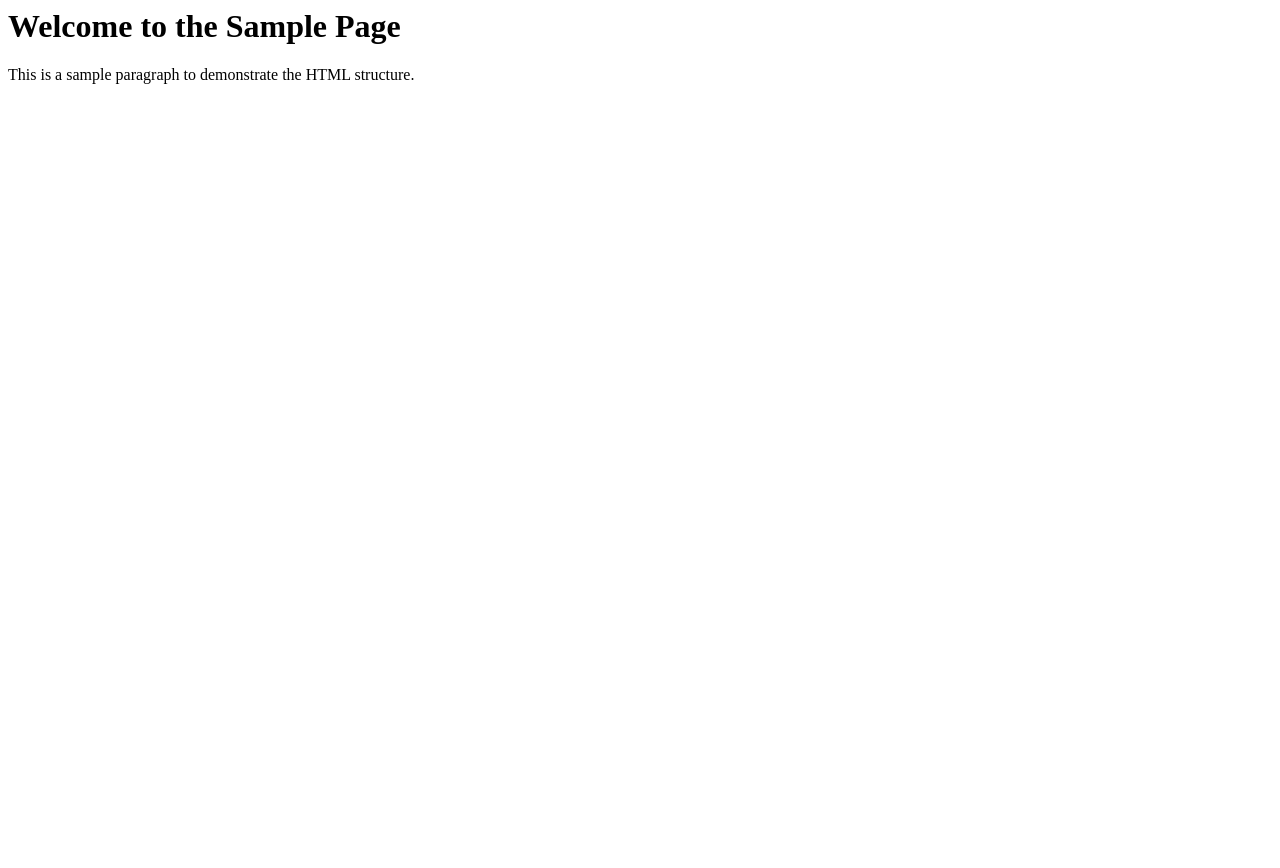
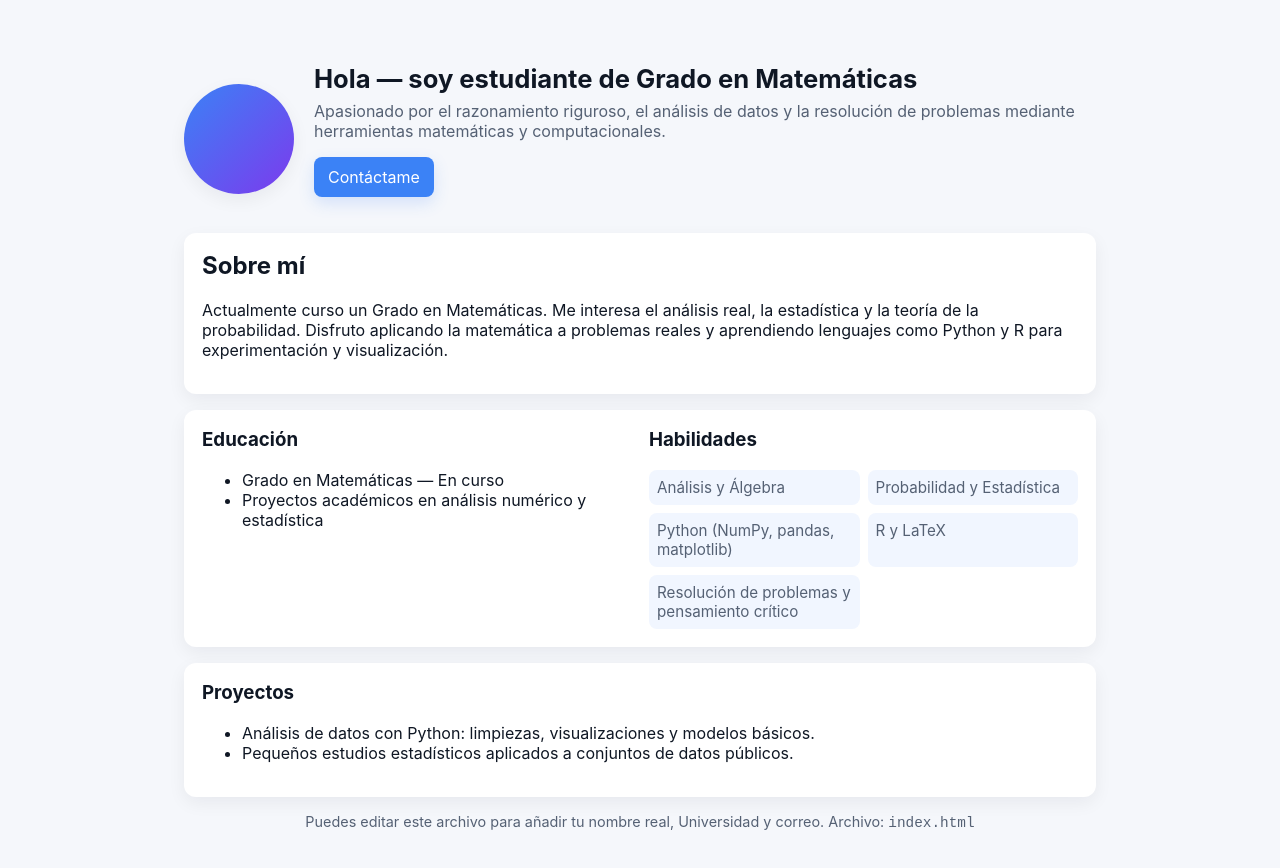
Before and after one commit to AlianterX/webjesus, a plain HTML site: page index.html in a window 1280 px wide. Before the commit the page ends 800 px from the top, so only its background shows below. Drawn offline with Linux system fonts and the light colour scheme.

Commit message:
añadir descripcion y estilo

```diff
--- a/index.html
+++ b/index.html
@@ -1,9 +1,58 @@
-<html>
+<!doctype html>
+<html lang="es">
 <head>
-    <title>Sample Page</title>
+    <meta charset="utf-8">
+    <meta name="viewport" content="width=device-width, initial-scale=1">
+    <title>Presentación — Estudiante de Matemáticas</title>
+    <link rel="stylesheet" href="style.css">
 </head>
 <body>
-    <h1>Welcome to the Sample Page</h1>
-    <p>This is a sample paragraph to demonstrate the HTML structure.</p>
+    <main class="container">
+        <header class="hero">
+            <div class="avatar" aria-hidden="true"></div>
+            <div class="intro">
+                <h1>Hola — soy estudiante de Grado en Matemáticas</h1>
+                <p class="lead">Apasionado por el razonamiento riguroso, el análisis de datos y la resolución de problemas mediante herramientas matemáticas y computacionales.</p>
+                <p class="cta"><a class="btn" href="mailto:tu.email@example.com">Contáctame</a></p>
+            </div>
+        </header>
+
+        <section class="card">
+            <h2>Sobre mí</h2>
+            <p>Actualmente curso un Grado en Matemáticas. Me interesa el análisis real, la estadística y la teoría de la probabilidad. Disfruto aplicando la matemática a problemas reales y aprendiendo lenguajes como Python y R para experimentación y visualización.</p>
+        </section>
+
+        <section class="card two-col">
+            <div>
+                <h3>Educación</h3>
+                <ul>
+                    <li>Grado en Matemáticas — En curso</li>
+                    <li>Proyectos académicos en análisis numérico y estadística</li>
+                </ul>
+            </div>
+            <div>
+                <h3>Habilidades</h3>
+                <ul class="skills">
+                    <li>Análisis y Álgebra</li>
+                    <li>Probabilidad y Estadística</li>
+                    <li>Python (NumPy, pandas, matplotlib)</li>
+                    <li>R y LaTeX</li>
+                    <li>Resolución de problemas y pensamiento crítico</li>
+                </ul>
+            </div>
+        </section>
+
+        <section class="card">
+            <h3>Proyectos</h3>
+            <ul>
+                <li>Análisis de datos con Python: limpiezas, visualizaciones y modelos básicos.</li>
+                <li>Pequeños estudios estadísticos aplicados a conjuntos de datos públicos.</li>
+            </ul>
+        </section>
+
+        <footer class="footer">
+            <p>Puedes editar este archivo para añadir tu nombre real, Universidad y correo. Archivo: <code>index.html</code></p>
+        </footer>
+    </main>
 </body>
 </html>
--- /dev/null
+++ b/style.css
@@ -0,0 +1,90 @@
+:root{
+  --bg:#f5f7fb;
+  --card:#ffffff;
+  --text:#0f1724;
+  --muted:#556174;
+  --accent:#3b82f6;
+  --shadow: 0 6px 18px rgba(15,23,36,0.06);
+}
+
+*{box-sizing:border-box}
+html,body{height:100%}
+body{
+  margin:0;
+  font-family: -apple-system, BlinkMacSystemFont, 'Segoe UI', Roboto, 'Helvetica Neue', Arial;
+  background:var(--bg);
+  color:var(--text);
+  -webkit-font-smoothing:antialiased;
+  -moz-osx-font-smoothing:grayscale;
+}
+
+.container{
+  max-width:960px;
+  margin:40px auto;
+  padding:24px;
+}
+
+.hero{
+  display:flex;
+  gap:20px;
+  align-items:center;
+  margin-bottom:20px;
+}
+
+.avatar{
+  width:110px;
+  height:110px;
+  border-radius:50%;
+  background:linear-gradient(135deg,var(--accent),#7c3aed);
+  box-shadow:var(--shadow);
+  flex:0 0 110px;
+}
+
+.intro h1{
+  margin:0 0 8px 0;
+  font-size:1.6rem;
+  line-height:1.15;
+}
+
+.lead{
+  margin:0 0 12px 0;
+  color:var(--muted);
+}
+
+.btn{
+  display:inline-block;
+  background:var(--accent);
+  color:white;
+  padding:10px 14px;
+  border-radius:8px;
+  text-decoration:none;
+  box-shadow:0 6px 16px rgba(59,130,246,0.18);
+}
+
+.card{
+  background:var(--card);
+  padding:18px;
+  border-radius:12px;
+  box-shadow:var(--shadow);
+  margin-bottom:16px;
+}
+
+.two-col{
+  display:grid;
+  grid-template-columns:1fr 1fr;
+  gap:18px;
+}
+
+h2,h3{margin-top:0}
+
+.skills{display:grid;grid-template-columns:repeat(2,minmax(0,1fr));gap:8px;list-style:none;padding:0;margin:0}
+.skills li{background:#f1f6ff;padding:8px;border-radius:8px;color:var(--muted);font-size:0.95rem}
+
+.footer{color:var(--muted);font-size:0.9rem;text-align:center;margin-top:10px}
+
+@media (max-width:700px){
+  .hero{flex-direction:row}
+  .two-col{grid-template-columns:1fr}
+  .avatar{width:88px;height:88px}
+  .container{margin:20px;padding:16px}
+}
```
